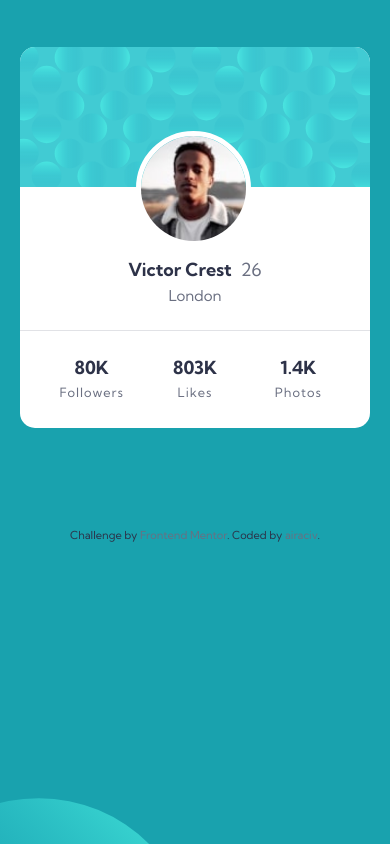
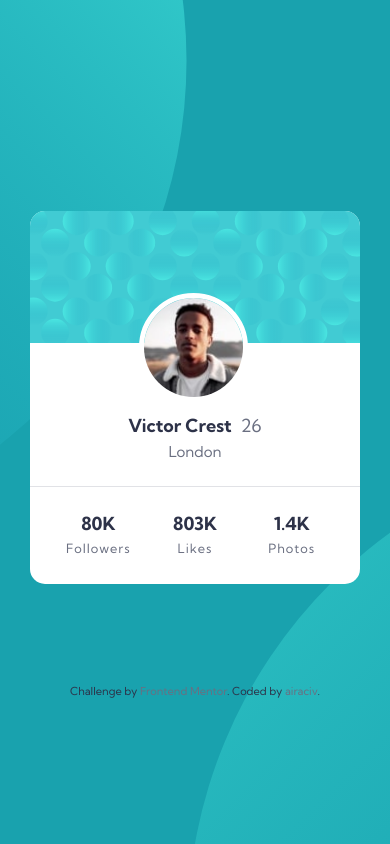
Before and after one commit to airaciv/profile-card, a plain HTML site: page index.html in a window 390 px wide. Drawn offline with Linux system fonts and the light colour scheme.

Commit message:
fixing the background image
fixing the responsiveness of the bg image

```diff
--- a/css/styles.css
+++ b/css/styles.css
@@ -6,11 +6,10 @@ body {
 
 body {
   background-color: hsl(185, 75%, 39%);
-  background-attachment: fixed;
-  background-image: url(./bg-pattern-top.svg), url(./bg-pattern-bottom.svg);
+  background-image: url("../images/bg-pattern-top.svg"), url("../images/bg-pattern-bottom.svg");
+  background-position: right 52vw bottom 35vh, left 48vw top 52vh;
   background-repeat: no-repeat;
-  background-position: -150% 150%, 200% -75%;
-  background-size: 80%;
+  min-height: 100vh;
   font-family: "Kumbh Sans", sans-serif;
 }
 
@@ -18,7 +17,7 @@ body {
   align-items: center;
   display: flex;
   justify-content: center;
-  padding-top: 12%;
+  padding-top: 25vh;
 }
 
 /********************* Profile Card *********************/
@@ -26,18 +25,13 @@ body {
 .card {
   background-color: white;
   border-radius: 15px;
+  margin: 0 30px 0;
   position: relative;
   width: 350px;
 }
 
 @media (max-width: 376px) {
-  body {
-    background-position: -400px -300px, 150px 350px;
-    background-size: 600px;
-  }
-
   .card {
-    margin: 100px 30px 0;
     width: 100%;
   }
 }
```
